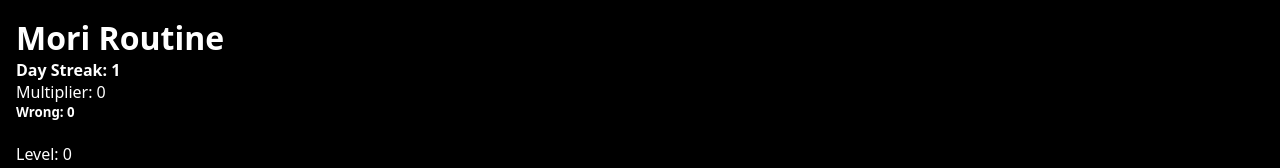
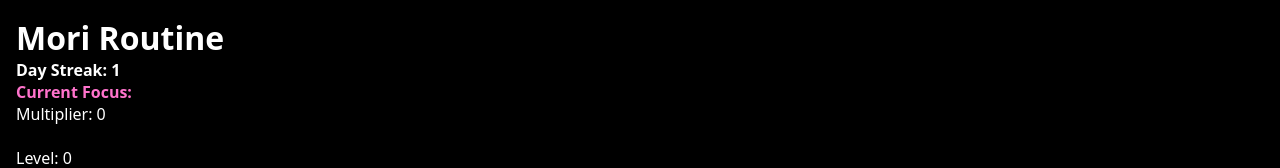
Before and after one commit to HearnsMori/myimprovements, a Next.js app: page / in a window 1280 px wide. Shown: the top 168 px of the page. Built offline with nearby package versions, Linux system fonts and the light colour scheme.

Commit message:
feat: focus

```diff
--- a/src/app/page.tsx
+++ b/src/app/page.tsx
@@ -329,6 +329,8 @@ type CounterData = {
 };
 
 export default function DailyRoutine() {
+    const [mori, setMori] = useState<string>("");
+
     const [freeplier, setFreeplier] = useState<number>(0);
     const [state, setState] = useState<Record<string, boolean>>({});
     const [skippedState, setSkippedState] = useState<Record<string, boolean>>({});
@@ -402,6 +404,8 @@ export default function DailyRoutine() {
     useEffect(() => {
         setIsMounted(true);
         addMissingVaren();
+        const storedMori = localStorage.getItem("mori");
+        if (storedMori) setMori(storedMori);
         if (ran.current) return;
         ran.current = true;
 
@@ -884,10 +888,22 @@ export default function DailyRoutine() {
         }}>
         Mori Routine
         </h1>
+        <h4>Day Streak: {streak}</h4>
+        <h4
+        style={{
+            color: "#FF73CC",
+        }}>
+        Current Focus:
+        </h4>
+        <h2
+        style={{
+            color: "#FF73CC",
+        }}>
+        {mori}
+        </h2>
         <div>
-        <h4>Day Streak: {streak}</h4>
         {Array.isArray(varen) && varen.length > 5 && varen.map((varenItem) => {
-            if (!isMounted) return null;
+    if (!isMounted) return null;
             if (!varenItem?.name) return null;
             if (varenItem.name !== "Free time") return null;
             // If not mounted, render a placeholder or null to match the server's initial output
@@ -927,7 +943,6 @@ export default function DailyRoutine() {
                 </h5>
             );
         })}
-        <h5>Wrong: {correct}</h5>
         </div>
         <br/>
         Level: {`${level}`}
@@ -1332,6 +1347,8 @@ export default function DailyRoutine() {
 
         const toggleTimer = () => {
             if (isRunning) {
+                setMori("None");
+                localStorage.setItem("mori", "None");
                 // STOP: Clear interval and storage
                 if (intervalRef.current) clearInterval(intervalRef.current);
                 localStorage.removeItem('timer_start_time');
@@ -1353,6 +1370,9 @@ export default function DailyRoutine() {
                 }
 
             } else {
+                const userInput = window.prompt("Controllable outcome & high losing chance goal:");
+                setMori(userInput);
+                localStorage.setItem("mori", userInput);
                 // START: Save current timestamp to localStorage
                 const startTime = Date.now();
                 localStorage.setItem('timer_start_time', startTime.toString());
```
